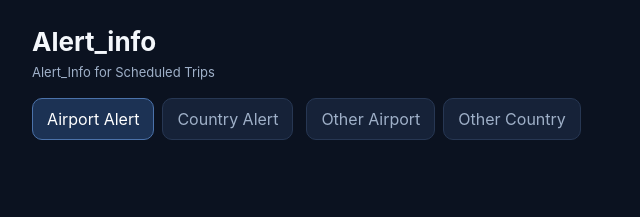
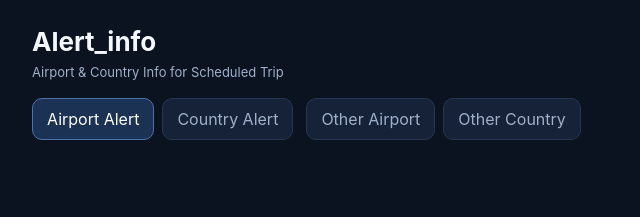
Before and after one commit to Bomi87/ALERT_INFO, a plain HTML site: page index.html in a window 1280 px wide. Shown: the top 217 px of the page, 16-656 px from the left. Drawn offline with Linux system fonts and the light colour scheme.

Commit message:
Update index.html

```diff
--- a/index.html
+++ b/index.html
@@ -358,7 +358,7 @@
       <h1>Alert_info</h1>
 
       <div class="subtitle">
-        Alert_Info for Scheduled Trips
+        Airport & Country Info for Scheduled Trip
       </div>
     </div>
 
```
